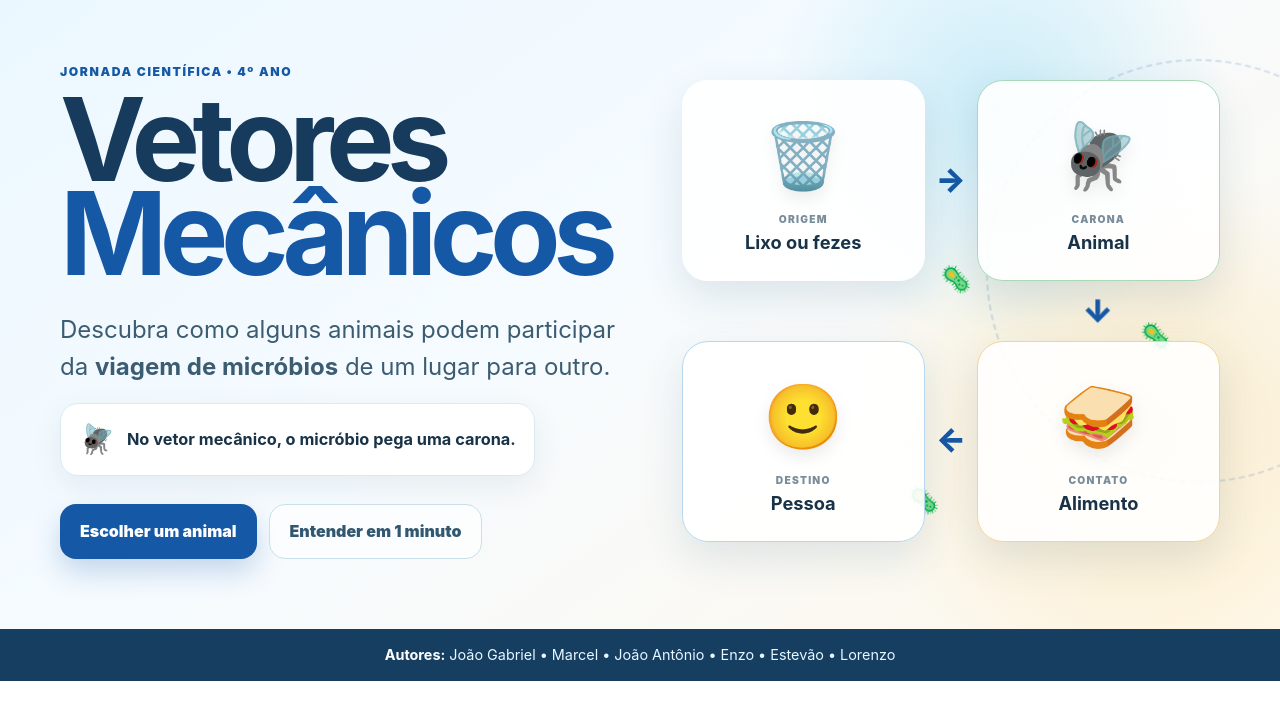
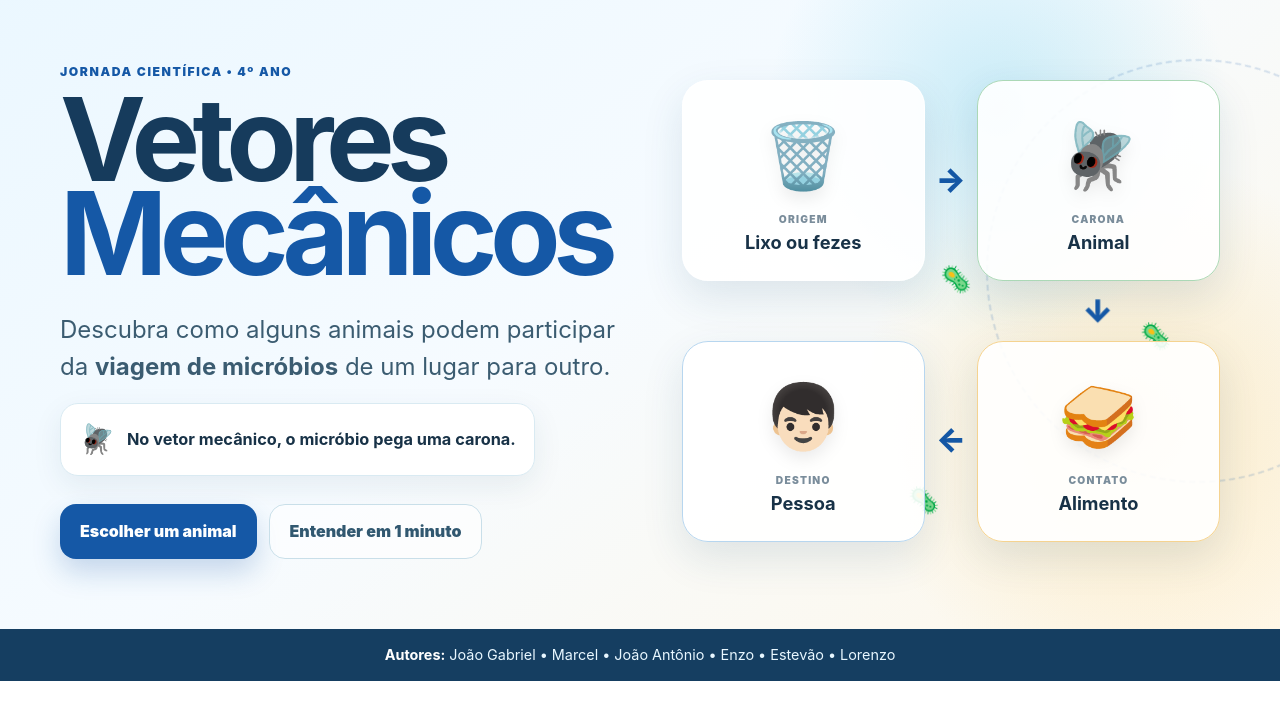
Before and after one commit to hayalamesquita/jornadacientificam14b26, a plain HTML site: page index.html in a window 1280 px wide. Shown: the part 81-800 px from the top of the page. Drawn offline with Linux system fonts and the light colour scheme.

Commit message:
Update index.html

```diff
--- a/index.html
+++ b/index.html
@@ -42,7 +42,7 @@
         <div class="demo-arrow" aria-hidden="true">→</div>
         <div class="demo-card demo-food"><span>🥪</span><small>CONTATO</small><strong>Alimento</strong></div>
         <div class="demo-arrow" aria-hidden="true">→</div>
-        <div class="demo-card demo-person"><span>🙂</span><small>DESTINO</small><strong>Pessoa</strong></div>
+        <div class="demo-card demo-person"><span>👦🏻</span><small>DESTINO</small><strong>Pessoa</strong></div>
         <div class="microbe microbe-1" aria-hidden="true">🦠</div>
         <div class="microbe microbe-2" aria-hidden="true">🦠</div>
         <div class="microbe microbe-3" aria-hidden="true">🦠</div>
```
